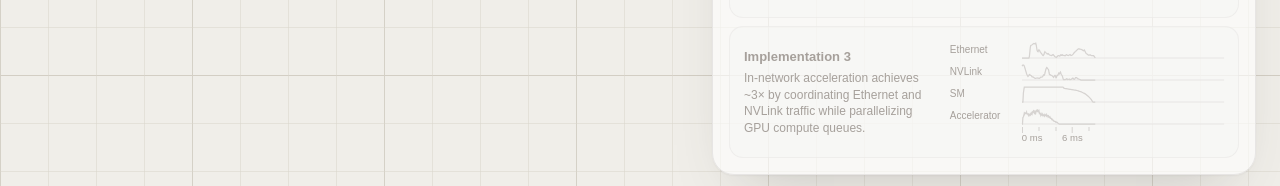
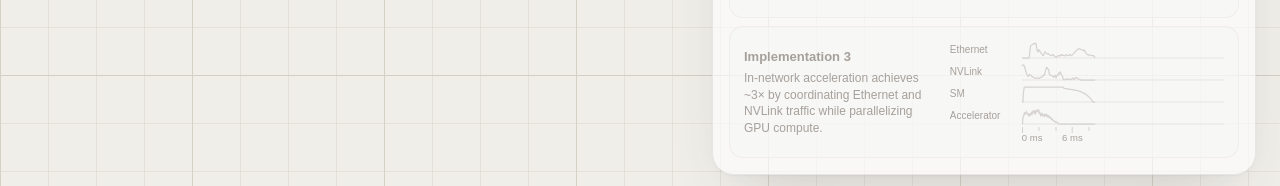
Before and after one commit to gsoch/gsoch.github.io, a React (Vite) app: page / in a window 1280 px wide. Shown: the part 693-879 px from the top of the page. Built offline with nearby package versions, Linux system fonts and the light colour scheme.

Commit message:
Drop 'queues' from the Implementation 3 description

```diff
--- a/src/components/custom/HeroTrace.tsx
+++ b/src/components/custom/HeroTrace.tsx
@@ -483,7 +483,7 @@ const PHASES = [
   {
     us: RUN_US,
     workload: "Implementation 3",
-    fix: "In-network acceleration achieves ~3× by coordinating Ethernet and NVLink traffic while parallelizing GPU compute queues.",
+    fix: "In-network acceleration achieves ~3× by coordinating Ethernet and NVLink traffic while parallelizing GPU compute.",
     jitter: 0,
     eth: norm(REAL_ETH, RUN_US, 930),
     pcPts: norm(REAL_SM, RUN_US, 110),
```
